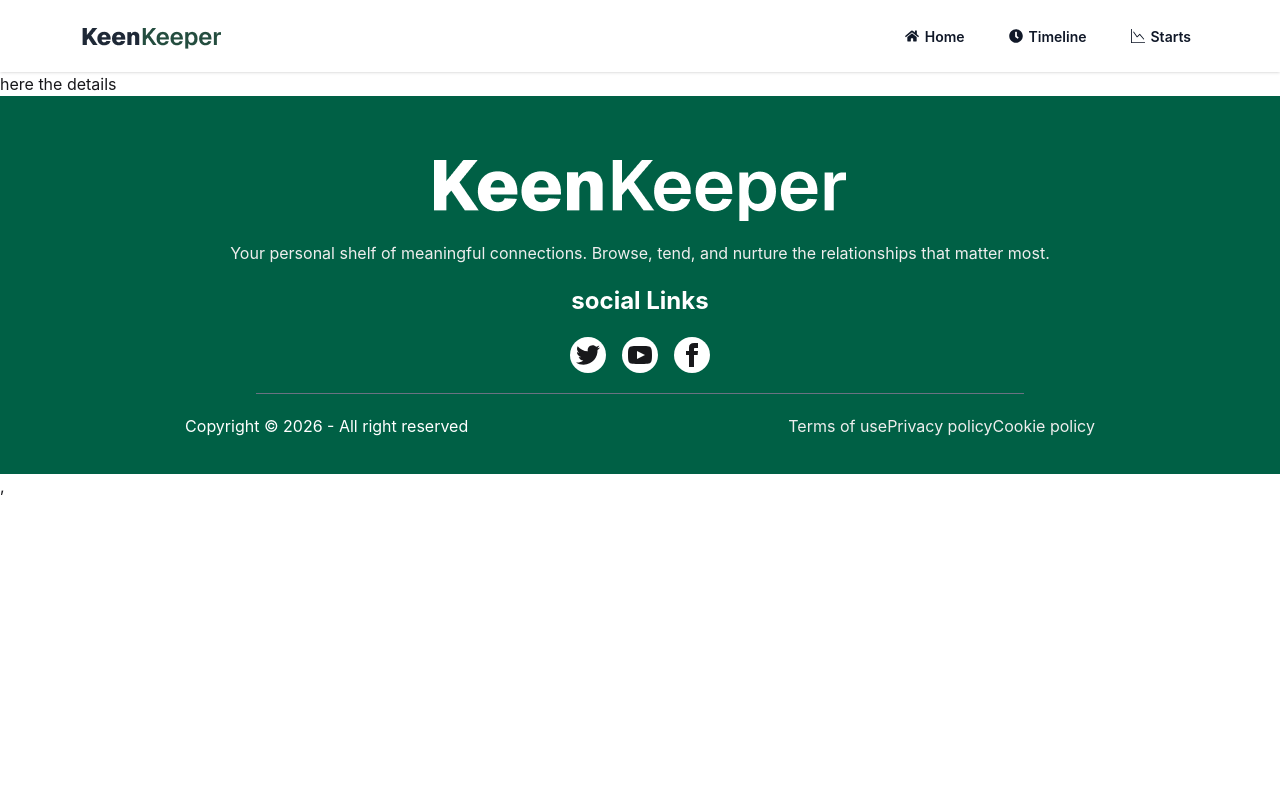
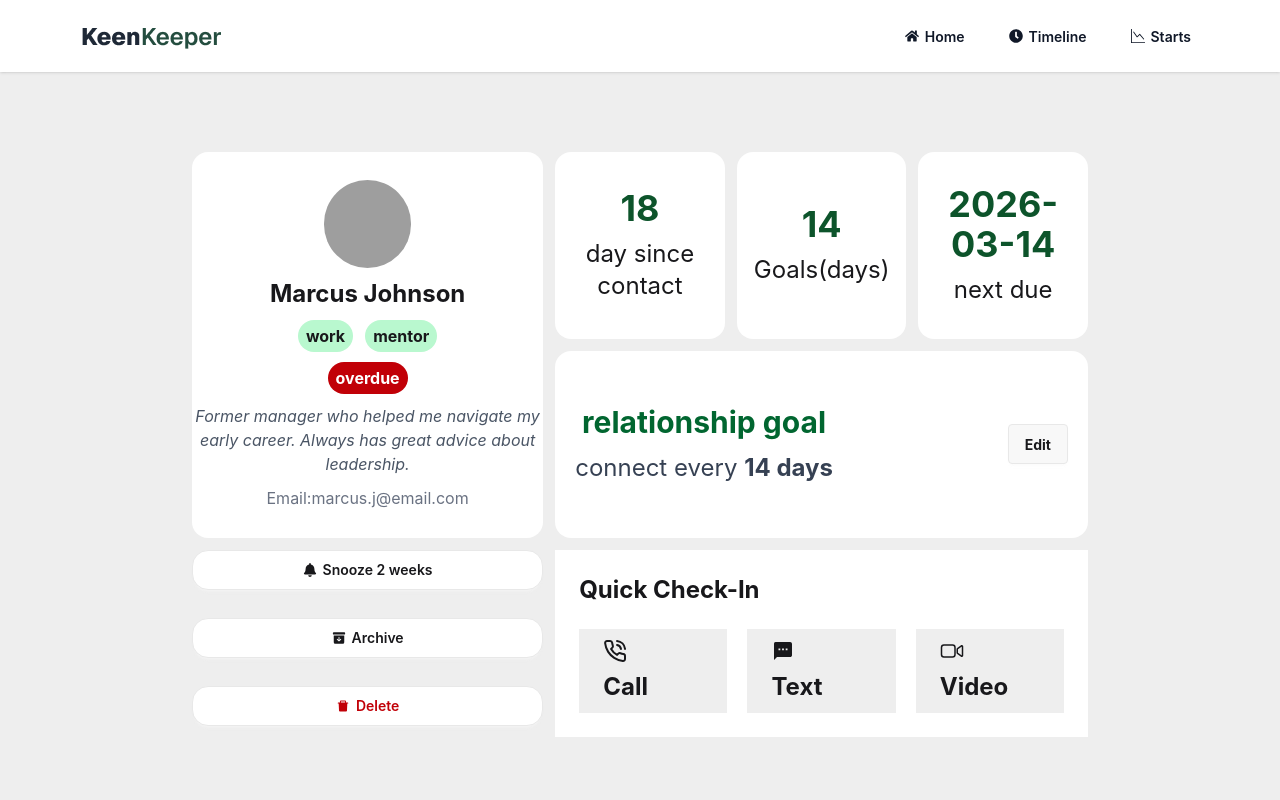
Before and after one commit to shihab-5/kee-keeper, a React (Vite) app: page /details/1 in a window 1280 px wide. Shown: the top 800 px of the page. Built offline with nearby package versions, Linux system fonts and the light colour scheme; grey boxes are pictures that could not be loaded.

Commit message:
complete details section

```diff
--- a/src/component/home.jsx
+++ b/src/component/home.jsx
@@ -5,7 +5,7 @@ import Footer from './footer';
 
 const Home = () => {
     return (
-        <div>
+        <div className='bg-base-300'>
     <div>
         <Nav></Nav>
     </div>
--- a/src/component/home/details.jsx
+++ b/src/component/home/details.jsx
@@ -1,12 +1,73 @@
 import React from 'react';
 import { useLoaderData } from 'react-router';
+import { FaBell } from "react-icons/fa";
+import { IoArchive } from "react-icons/io5";
+import { AiFillDelete } from "react-icons/ai";
+import { LuPhoneCall } from "react-icons/lu";
+import { IoMdText } from "react-icons/io";
+import { IoVideocamOutline } from "react-icons/io5";
+
 
 const Detail = () => {
     const friend=useLoaderData();
-    console.log(friend)
+
+const {name,picture,bio,tags,status,email,next_due_date,goal,days_since_contact}=friend
     return (
-        <div>
-        <h1>here the details</h1>
+        <div className='grid grid-cols-5 grid-rows-7 gap-3 w-[70%] mt-20 mx-auto rounded-2xl'>
+           <div className="col-span-2 row-span-4 flex flex-col py-7 gap-2.5 items-center bg-white rounded-2xl">
+            <img src={picture} className='w-[25%] rounded-full' alt="" />
+            <p className='font-bold text-2xl'>{name}</p>
+            <div className='flex gap-3'>
+                  {
+                    tags.map((tag,ind)=>{
+                        return<p className='bg-green-200 rounded-full py-1 px-2 font-bold' key={ind}>{tag}</p>
+                    })
+                 }
+               </div>
+                 <p className={`bg-green-400 rounded-full py-1 px-2 font-bold text-white ${status==='overdue'?"bg-red-700":"bg-green-700"}
+                 ${status==='almost due'?"bg-lime-500":"bg-green-700"}`}>{status}</p>
+                 <p className='italic text-gray-600 text-center'>{bio}</p>
+                <p className='text-gray-500'>Email:{email}</p>
+           </div>
+           <div className="col-span-1 row-span-2 gap-2.5 flex flex-col bg-base-100 rounded-2xl items- justify-center">
+            <p className='font-bold text-4xl text-green-900 text-center'>{days_since_contact}</p>
+            <p className='text-2xl text-center'>day since contact</p>
+           </div>
+           <div className="col-span-1 row-span-2 flex gap-2.5 flex-col bg-base-100 rounded-2xl items- justify-center">
+            <p  className='font-bold text-4xl text-green-900 text-center'>{goal}</p>
+            <p className='text-2xl text-center'>Goals(days)</p>
+           </div>
+           <div className="col-span-1 row-span-2 flex gap-2.5 flex-col bg-base-100 rounded-2xl items- justify-center">
+            <p  className='font-bold text-4xl text-green-900 text-center'>{next_due_date}</p>
+            <p className='text-2xl text-center'>next due</p>
+           </div>
+           <div className="col-span-3 row-span-2 flex justify-between items-center bg-base-100 rounded-2xl py-3 px-5">
+            <div className='flex flex-col gap-3 items-center justify-center'>
+                <p className='text-3xl font-bold text-green-800'>relationship goal</p>
+            <p className='text-2xl text-gray-700'>connect every <span className='font-bold'>{goal} days</span></p>
+            </div>
+            <button className='btn font-bold'>Edit</button>
+           </div>
+           <div className="h-full col-span-2 row-span-2 flex flex-col gap-7">
+            <div className=" btn bg-base-100 rounded-2xl"><FaBell /> Snooze 2 weeks</div>
+           <div className=" btn bg-base-100 rounded-2xl"><IoArchive /> Archive</div>
+           <div className="btn bg-base-100 rounded-2xl text-red-700"><AiFillDelete /> Delete</div>
+           </div>
+
+           <div className="col-span-3 row-span-2 bg-base-100 flex flex-col gap-3 justify-between p-6">
+            <p className='font-bold text-2xl justify-center'>Quick Check-In</p>
+            <div className='grid grid-cols-3 gap-5'>
+               <div className='bg-base-300'>
+                <button className='flex flex-col gap-2 py-2.5 px-6 font-bold text-2xl bg-base-300 '><LuPhoneCall /> Call</button>
+               </div>
+               <div className=' bg-base-300'>
+                <button className='flex flex-col gap-2 py-2.5 px-6 font-bold text-2xl bg-base-300 '><IoMdText /> Text</button>
+               </div>
+               <div className=' bg-base-300'>
+                <button className='flex flex-col gap-2 py-2.5 px-6 font-bold text-2xl bg-base-300 '><IoVideocamOutline /> Video</button>
+               </div>
+            </div>
+           </div>
         </div>
     );
 };
```
